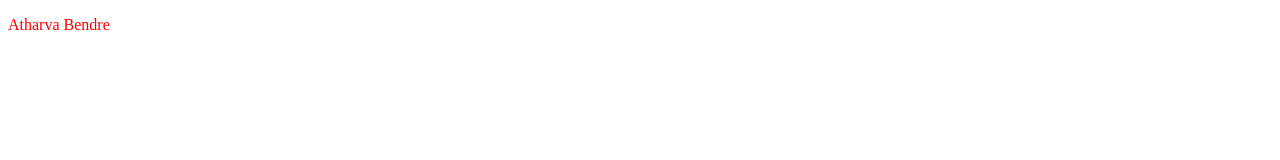
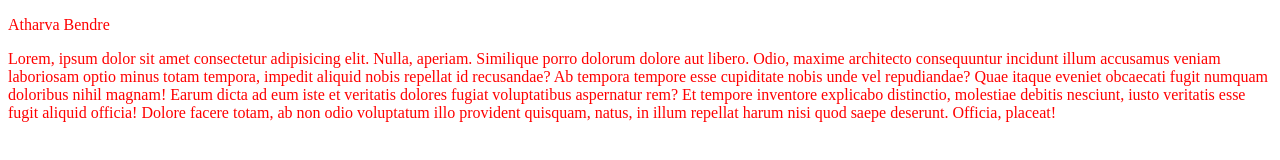
Before and after one commit to atharvabendre77/gitdemo, a plain HTML site: page index.html in a window 1280 px wide. Drawn offline with Linux system fonts and the light colour scheme.

Commit message:
new branch

```diff
--- a/index.html
+++ b/index.html
@@ -8,5 +8,6 @@
 </head>
 <body>
     <p>Atharva Bendre</p>
+    <p>Lorem, ipsum dolor sit amet consectetur adipisicing elit. Nulla, aperiam. Similique porro dolorum dolore aut libero. Odio, maxime architecto consequuntur incidunt illum accusamus veniam laboriosam optio minus totam tempora, impedit aliquid nobis repellat id recusandae? Ab tempora tempore esse cupiditate nobis unde vel repudiandae? Quae itaque eveniet obcaecati fugit numquam doloribus nihil magnam! Earum dicta ad eum iste et veritatis dolores fugiat voluptatibus aspernatur rem? Et tempore inventore explicabo distinctio, molestiae debitis nesciunt, iusto veritatis esse fugit aliquid officia! Dolore facere totam, ab non odio voluptatum illo provident quisquam, natus, in illum repellat harum nisi quod saepe deserunt. Officia, placeat!</p>
 </body>
 </html>
```
